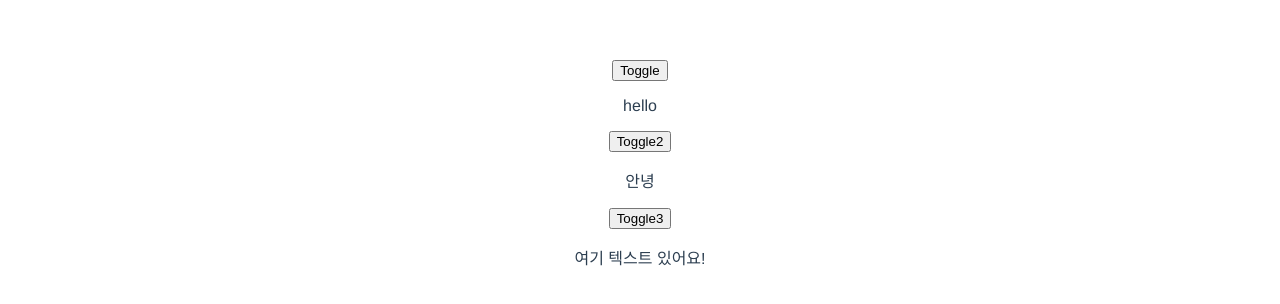
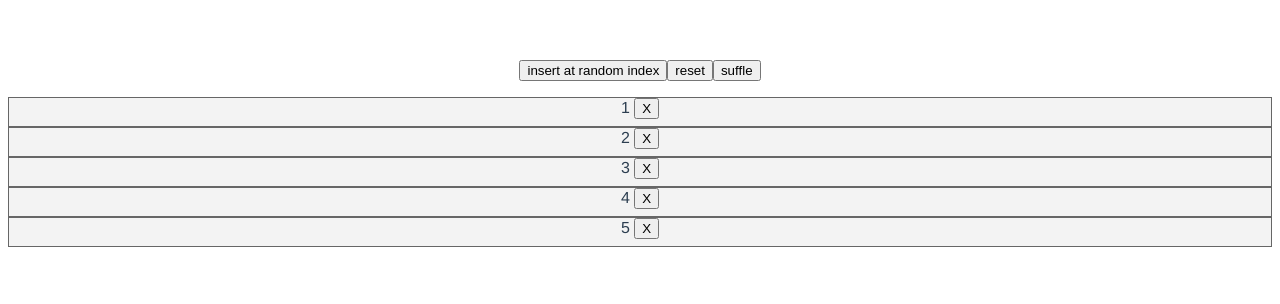
Before and after one commit to JBK501/vue_study, a Vue app: page / in a window 1280 px wide. Shown: the top 304 px of the page. Built offline with nearby package versions, Linux system fonts and the light colour scheme.

Commit message:
ADD Transition Group

```diff
--- a/src/App.vue
+++ b/src/App.vue
@@ -15,7 +15,8 @@
     <!-- <ExerciseComponent01 v-bind="todo" /> -->
 
     <!-- 트랜지션 예제 -->
-    <ExerciseTransition />
+    <!-- <ExerciseTransition /> -->
+    <ExerciseTransitionGroup />
   </div>
 </template>
 
@@ -28,7 +29,8 @@
 // import ExerciseVue04 from "./components/ExerciseVue04.vue";
 // import ExerciesVue05 from "./components/ExerciesVue05.vue";
 // import ExerciseComponent01 from "./components/ExerciseComponent01.vue";
-import ExerciseTransition from "./components/ExerciseTransition.vue";
+// import ExerciseTransition from "./components/ExerciseTransition.vue";
+import ExerciseTransitionGroup from "./components/ExerciseTransitionGroup.vue";
 
 /*
 App.vue 파일에서 내보내는(export) 컴포넌트는 main.js 파일에서 사용한다.
@@ -60,7 +62,8 @@ export default {
     // ExerciseVue04,
     // ExerciesVue05,
     // ExerciseComponent01,
-    ExerciseTransition,
+    // ExerciseTransition,
+    ExerciseTransitionGroup,
   },
 };
 </script>
--- /dev/null
+++ b/src/components/ComA.vue
@@ -0,0 +1,3 @@
+<template>
+  <div>A 컴포넌트</div>
+</template>
--- /dev/null
+++ b/src/components/ComB.vue
@@ -0,0 +1,3 @@
+<template>
+  <div>B 컴포넌트</div>
+</template>
--- a/src/components/ExerciseTransition.vue
+++ b/src/components/ExerciseTransition.vue
@@ -1,3 +1,30 @@
+<!--
+1. v-enter-from
+  1.1. 요소가 DOM에 처음 추가될 때의 시작 상태
+  1.2. 요소가 삽입되기 전에 해당 클래스가 적용된다.
+  예시 : opacity : 0 으로 설정하면, 요소가 보이지 않게 시작한다. => 보이지 않다가 보이는 애니메이션 적용가능
+
+2. v-enter-active
+  1.1. 요소가 DOM에 추가된 후, 애니메이션이 진행되는 동안 유지되는 클래스
+  1.2. transition : opacity 0.5s ease; 로 설정하면, 불투명도가 0에서 1로 부드럽게 변화한다.
+
+3. v-enter-to
+  3.1. 요소가 DOM에 완전히 추가된 후, 최종 상태
+  3.2. 요소가 삽입된 후 1프레임이 지나면 적용된다.
+  3.3. opacity : 1 로 설정하면 요소가 완전히 보인다.
+
+4. v-leave-from
+  4.1. 요소가 DOM에서 제거되기 시작할 때의 시작 상태
+  4.2. opacity : 1; 로 설정하면, 요소가 보이는 상태에서 시작한다. (보이다가 안보이기)
+
+5. v-leave-active
+  5.1. 요소가 DOM에서 제거되는 동안 애니메이션이 진행되는 동안 진행되는 클래스
+  5.2. transition: opacity 0.5s ease;로 설정하면, 요소의 불투명도가 서서히 사라진다.
+
+6. v-leave-to
+  6.1. 요소가 DOM에서 완전히 제거된 후의 최종상태
+  6.2. opacity:0; 로 설정하면, 요소가 완전히 사라진다.
+-->
 <template>
   <div>
     <!-- 버튼을 클릭하여 'show' 값을 토글한다.-->
@@ -20,15 +47,54 @@
       <p v-if="show3" style="text-align: center">여기 텍스트 있어요!</p>
     </transition>
   </div>
+
+  <!-- 클릭 시 상태변경 (수정 -> 저장 -> 취소)-->
+  <span style="margin-right: 20px">클릭 시 상태 변경 : </span>
+  <div class="btn-container">
+    <transition name="slide-up">
+      <button v-if="docState === 'saved'" @click="docState = 'edited'">
+        수정
+      </button>
+      <button v-else-if="docState === 'edited'" @click="docState = 'editing'">
+        저장
+      </button>
+      <button v-else-if="docState === 'editing'" @click="docState = 'saved'">
+        취소
+      </button>
+    </transition>
+  </div>
+
+  <!-- 컴포넌트 간 트랜지션 -->
+  <br /><br /><br />
+  <!-- radio 버튼을 통해, activeComponent 값을 변경한다.-->
+  <!-- value -> activeComponent 에 할당 -->
+  <label for="">
+    <input type="radio" v-model="activeComponent" value="ComA" />
+  </label>
+  <label for="">
+    <input type="radio" v-model="activeComponent" value="ComB" />
+  </label>
+  <!-- activeComponent 값 변경에 따라 컴포넌트를 전환한다. -->
+  <transition name="fade2" mode="out-in">
+    <!-- 현재 활성화된 컴포넌트를 랜더링한다. -->
+    <component :is="activeComponent"></component>
+  </transition>
 </template>
 
 <script>
+// import { Transition } from "vue";
+import ComA from "./ComA.vue";
+import ComB from "./ComB.vue";
+
 export default {
+  components: { ComA, ComB },
   data() {
     return {
       show: true, // 초기값 설정
       show2: true,
       show3: true,
+      docState: "saved",
+      activeComponent: "ComA",
     };
   },
 };
@@ -90,4 +156,41 @@ export default {
     transform: scale(1);
   }
 }
+
+/* 클릭 시 상태변경 (수정 -> 저장 -> 취소) */
+.btn-container {
+  display: inline-block;
+  position: relative;
+  height: 1em;
+}
+
+button {
+  white-space: pre;
+}
+
+.slide-up-enter-active,
+.slide-up-leave-active {
+  transition: all 0.25s ease-out;
+}
+
+.slide-up-enter-from {
+  opacity: 0;
+  transform: translateX(30px);
+}
+
+.slide-up-leave-to {
+  opacity: 0;
+  transform: translateY(-30px);
+}
+
+/* 컴포넌트 간 트랜지션  */
+.fade2-enter-active,
+.fade2-leave-active {
+  transition: opacity 0.5s ease;
+}
+
+.fade2-enter-from,
+.fade2-leave-to {
+  opacity: 0;
+}
 </style>
--- /dev/null
+++ b/src/components/ExerciseTransitionGroup.vue
@@ -0,0 +1,85 @@
+<script>
+import { shuffle } from "lodash-es";
+
+const getInitialItems = () => [1, 2, 3, 4, 5]; // 초기아이템을 배열로 반환하는 메서드
+let id = getInitialItems().length + 1; // 아이템의 id값 저장
+
+export default {
+  data() {
+    return {
+      items: getInitialItems(),
+    };
+  },
+  methods: {
+    // 랜덤 index 에 아이템을 삽입하는 메서드
+    insert() {
+      const i = Math.round(Math.random() * this.items.length); // 랜덤 인덱스를 생성한다.
+      this.items.splice(i, 0, id++); // 해당 인덱스에 새로운 아이템을 추가한다.
+    },
+    // 아이템 리스트를 초기 상태로 리셋하는 메서드
+    reset() {
+      this.items = getInitialItems(); // 초기 아이템 배열로 재설정한다.
+    },
+    // 아이템 리스트를 무작위로 섞는 메서드
+    shuffle() {
+      this.items = shuffle(this.items);
+    },
+    // 특정 아이템을 리스트에서 제거하는 메서드
+    remove(item) {
+      // 제거할 아이템의 index를 찾는다.
+      const i = this.items.indexOf(item);
+      if (i > -1) {
+        // 찾았다면
+        this.items.splice(i, 1); // 제거한다.
+      }
+    },
+  },
+};
+</script>
+
+<template>
+  <button @click="insert">insert at random index</button>
+  <button @click="reset">reset</button>
+  <button @click="shuffle">suffle</button>
+
+  <!-- 리스트 항목에 트랜지션 효과를 적용한다. -->
+  <!-- tag="ul" => ul 태그로 랜더링 한다. -->
+  <TransitionGroup tag="ul" name="fade" class="container">
+    <div v-for="item in items" class="item" :key="item">
+      {{ item }}
+      <button @click="remove(item)">X</button>
+    </div>
+  </TransitionGroup>
+</template>
+
+<style>
+.container {
+  position: relative; /* 자식 요소를 절대위치 지정하기위해 설정함 */
+  padding: 0;
+}
+
+.item {
+  width: 100%;
+  height: 30px;
+  background-color: #f3f3f3;
+  border: 1px solid #666;
+  box-sizing: border-box; /* 테두리를 포함한 크기 계산 */
+}
+
+.fade-move,
+.fade-enter-active,
+.fade-leave-active {
+  transition: all 0.5s cubic-bezier(0.55, 0, 0.1, 1);
+}
+
+.fade-enter-from,
+.fade-leave-to {
+  opacity: 0;
+  transform: scaleY(0.01) translate(30px, 0);
+}
+
+/* 사라지는 요소의 위치를 절대적으로 설정하여, 자연스러운 애니메이션 효과를 제공한다. */
+.fade-leave-active {
+  position: absolute;
+}
+</style>
```
